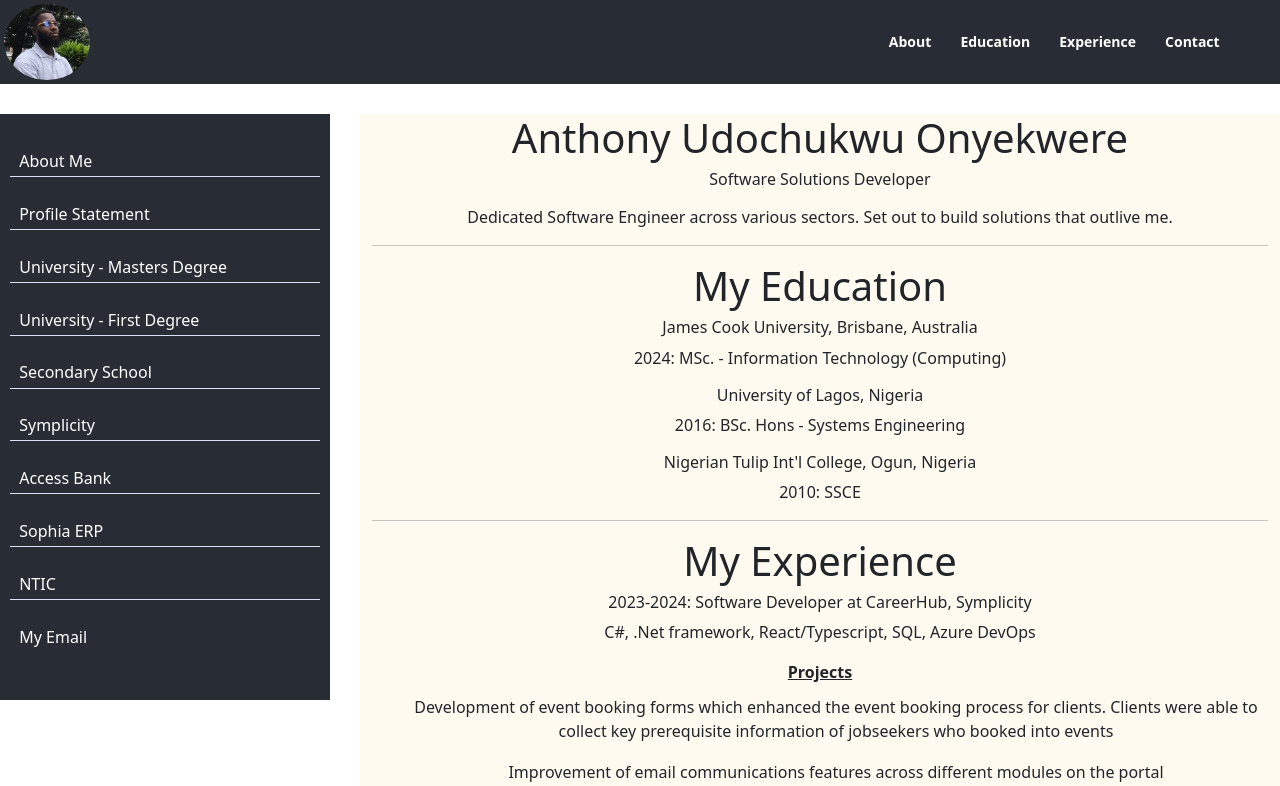
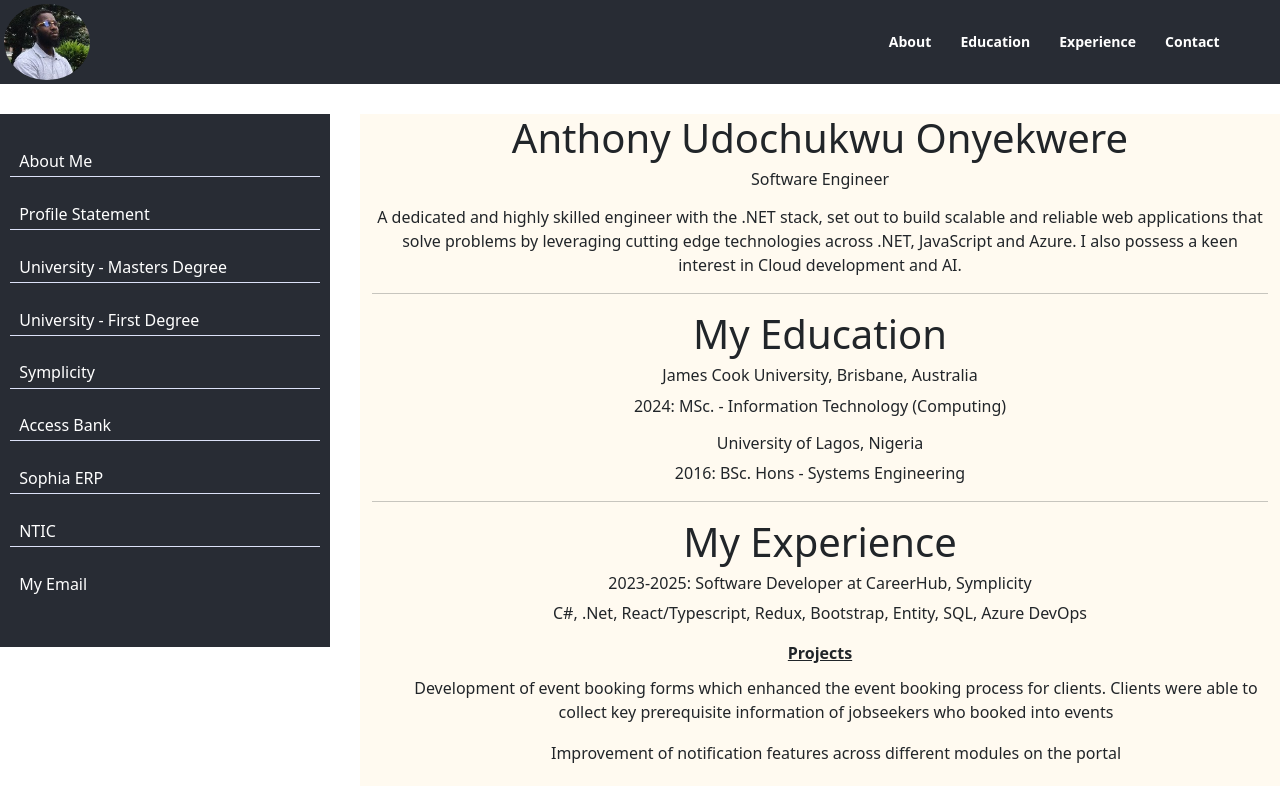
Before and after one commit to onegeniuslykdat/myhub, a React (Create React App) app in the folder profileapp/: page / in a window 1280 px wide. Shown: the top 786 px of the page. Built offline with nearby package versions, Linux system fonts and the light colour scheme.

Commit message:
Latest changes in profile and education

```diff
--- a/profileapp/src/headings.js
+++ b/profileapp/src/headings.js
@@ -3,7 +3,7 @@ let headingsList = [
     id: 1,
     name: "About_Me",
     sectionid: 1,
-    lead: "Software Solutions Developer",
+    lead: "Software Engineer",
     desc: "",
     projects: [],
   },
@@ -12,7 +12,7 @@ let headingsList = [
     name: "Profile_Statement",
     sectionid: 1,
     lead: "",
-    desc: "Dedicated Software Engineer across various sectors. Set out to build solutions that outlive me.",
+    desc: "A dedicated and highly skilled engineer with the .NET stack, set out to build scalable and reliable web applications that solve problems by leveraging cutting edge technologies across .NET, JavaScript and Azure. I also possess a keen interest in Cloud development and AI.",
     projects: [],
   },
   {
@@ -31,23 +31,23 @@ let headingsList = [
     desc: "2016: BSc. Hons - Systems Engineering",
     projects: [],
   },
-  {
-    id: 5,
-    name: "Secondary School",
-    sectionid: 2,
-    lead: "Nigerian Tulip Int'l College, Ogun, Nigeria",
-    desc: "2010: SSCE",
-    projects: [],
-  },
+  // {
+  //   id: 5,
+  //   name: "Secondary School",
+  //   sectionid: 2,
+  //   lead: "Nigerian Tulip Int'l College, Ogun, Nigeria",
+  //   desc: "2010: SSCE",
+  //   projects: [],
+  // },
   {
     id: 6,
     name: "Symplicity",
     sectionid: 3,
-    lead: "2023-2024: Software Developer at CareerHub, Symplicity",
-    desc: "C#, .Net framework, React/Typescript, SQL, Azure DevOps",
+    lead: "2023-2025: Software Developer at CareerHub, Symplicity",
+    desc: "C#, .Net, React/Typescript, Redux, Bootstrap, Entity, SQL, Azure DevOps",
     projects: [
       "Development of event booking forms which enhanced the event booking process for clients. Clients were able to collect key prerequisite information of jobseekers who booked into events",
-      "Improvement of email communications features across different modules on the portal",
+      "Improvement of notification features across different modules on the portal",
       "Improvement of admin settings across different modules in the admin portal",
     ],
   },
```
